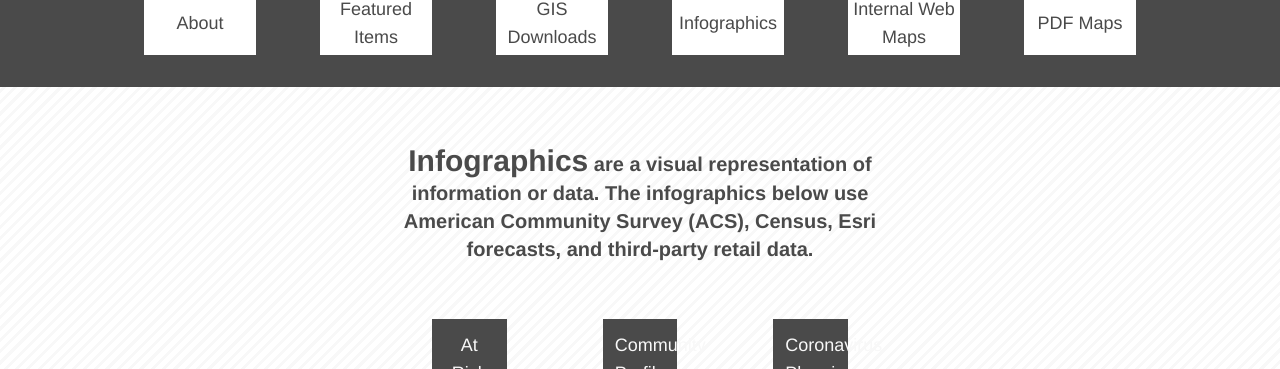
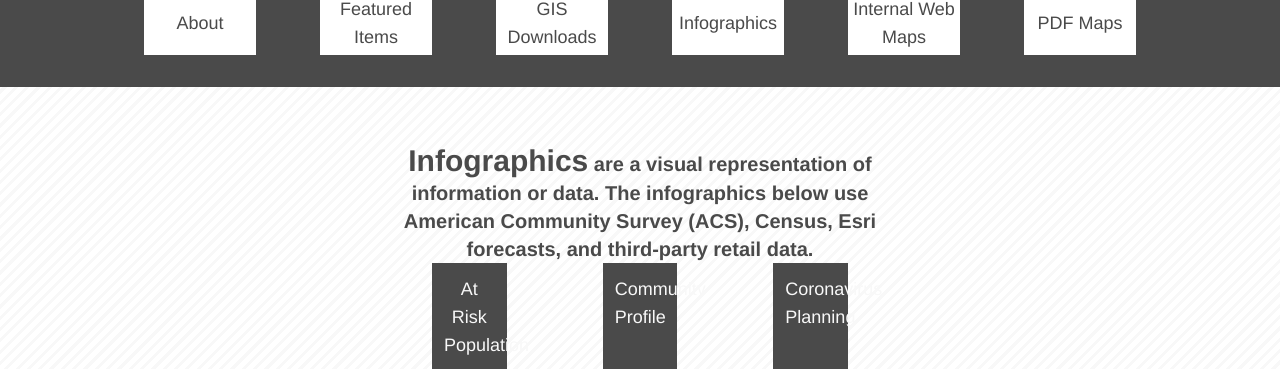
Before and after one commit to dwightlagrone1971/shermangis, a Vue app: page /#/infographics in a window 1280 px wide. Shown: the part 361-730 px from the top of the page. Built offline with nearby package versions, Linux system fonts and the light colour scheme.

Commit message:
Commit-062321-v8

```diff
--- a/src/components/Infographics.vue
+++ b/src/components/Infographics.vue
@@ -1,6 +1,6 @@
 <template>
   <div class="">
-    <p class=" pt-14 pb-14 text-xl font-bold mr-96 ml-96" style="color: #4a4a4a;">
+    <p class=" pt-14 pb-18 text-xl font-bold mr-96 ml-96" style="color: #4a4a4a;">
       <span class="text-3xl">Infographics</span> are a visual representation of information
  or data. The infographics below use American Community
  Survey (ACS), Census, Esri forecasts, and third-party retail data.</p>
```
